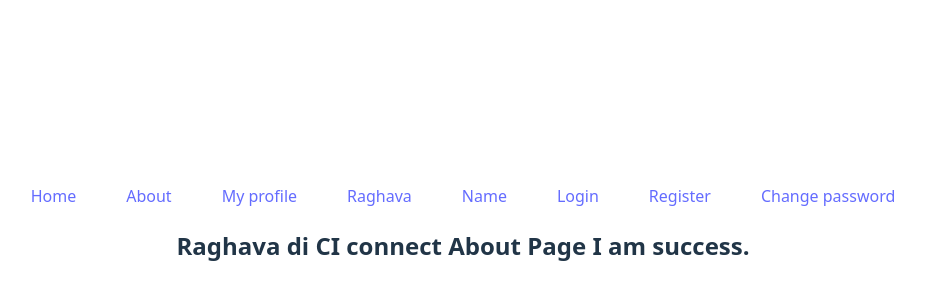
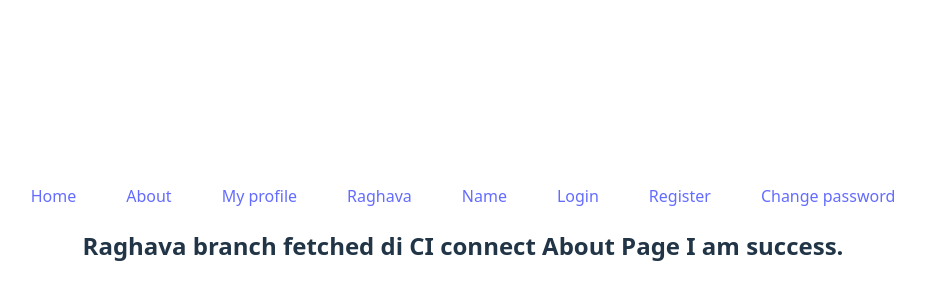
Before and after one commit to bekkamraghavareddy-code/my-react-app, a React (Vite) app: page /about in a window 1280 px wide. Shown: the part 166-466 px from the top of the page, without its empty margins (177-1102 px from the left). Built offline with nearby package versions, Linux system fonts and the light colour scheme.

Commit message:
about page updated in raghava branch

```diff
--- a/src/pages/About.jsx
+++ b/src/pages/About.jsx
@@ -7,5 +7,5 @@ export default function About() {
         login();
       },[])
 
-  return <h2> Raghava di CI connect About Page I am success. </h2>;
+  return <h2> Raghava branch fetched di CI connect About Page I am success. </h2>;
 }
```
